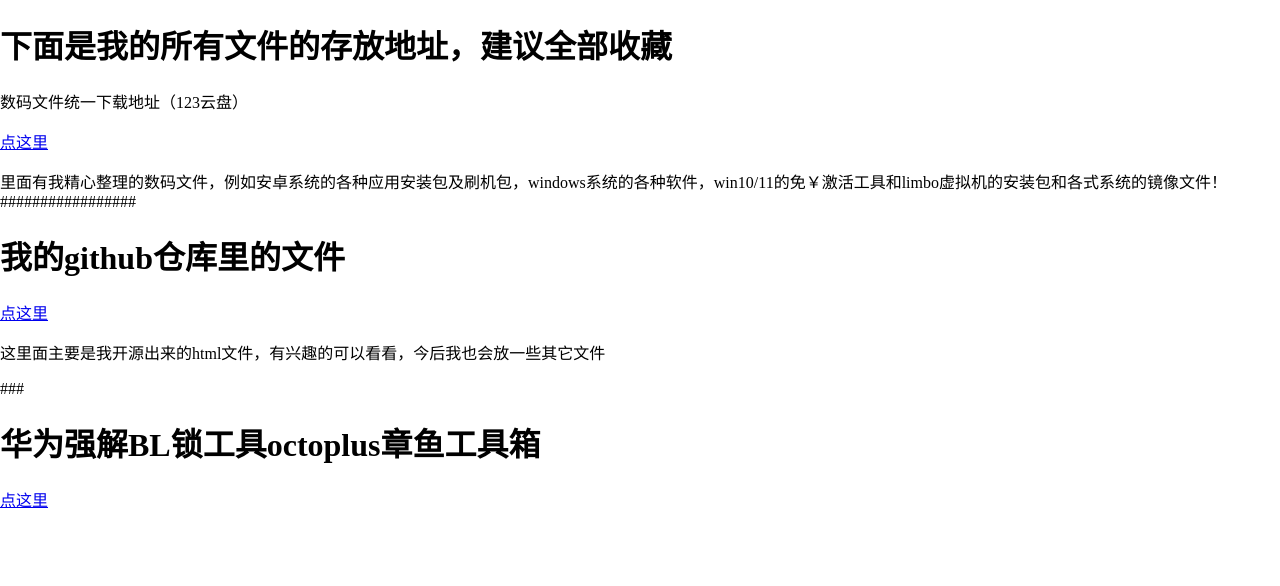
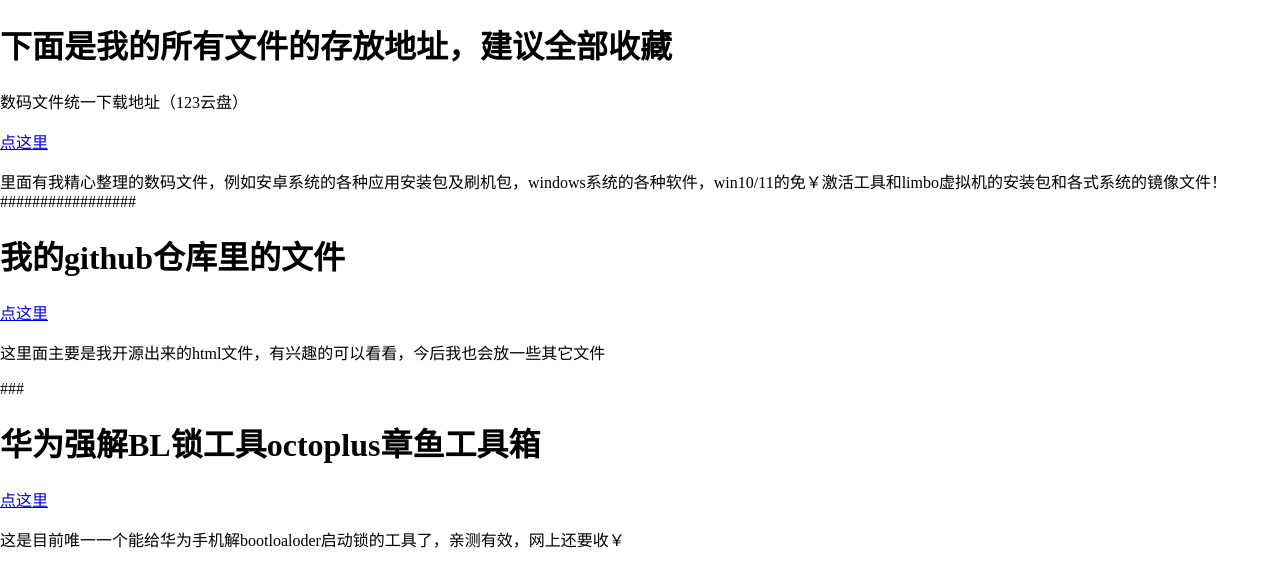
Before and after one commit to fyftydtrdyf/xiaolin, a plain HTML site: page xiaolinpan.html in a window 1280 px wide. Drawn offline with Linux system fonts and the light colour scheme.

Commit message:
Update xiaolinpan.html

```diff
--- a/xiaolinpan.html
+++ b/xiaolinpan.html
@@ -22,5 +22,6 @@
     <p>###</p>
     <h1>华为强解BL锁工具octoplus章鱼工具箱</h1>
     <a href="https://www.123865.com/s/7hLFTd-V3VN3">点这里</a>
+    <p>这是目前唯一一个能给华为手机解bootloaloder启动锁的工具了，亲测有效，网上还要收￥</p>
   </body>
 </html>
```
